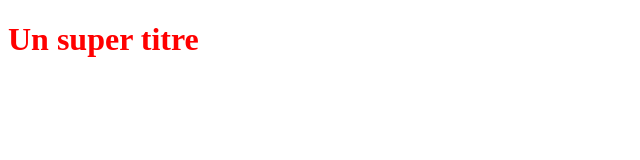
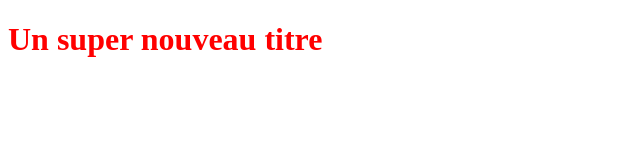
Before and after one commit to JamesShon/OpenclassroomsProject, a plain HTML site: page index.html in a window 1280 px wide. Shown: the whole page, without its empty margins (0-640 px from the left). Drawn offline with Linux system fonts and the light colour scheme.

Commit message:
Modification du titre H1

```diff
--- a/index.html
+++ b/index.html
@@ -12,7 +12,7 @@
 
 <body>
 
-    <h1>Un super titre</h1>
+    <h1>Un super nouveau titre</h1>
 
 </body>
 
```
